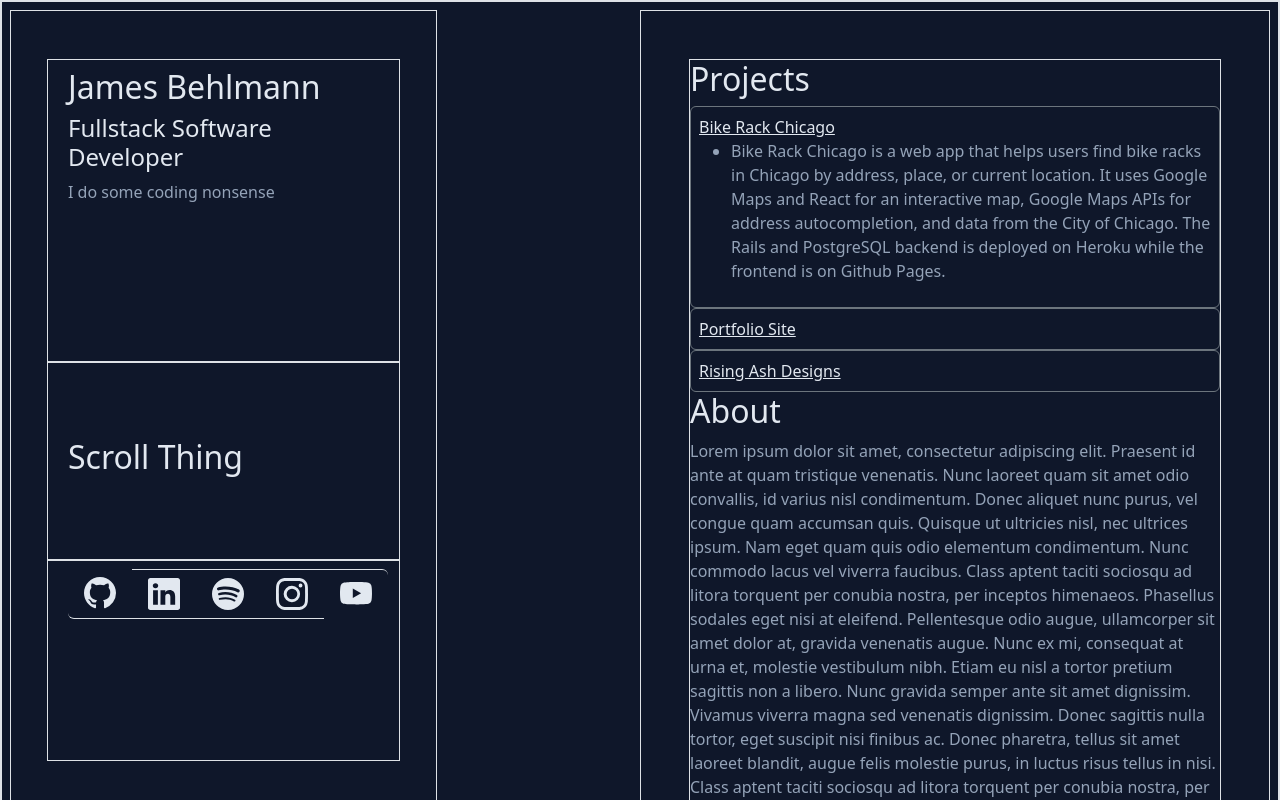
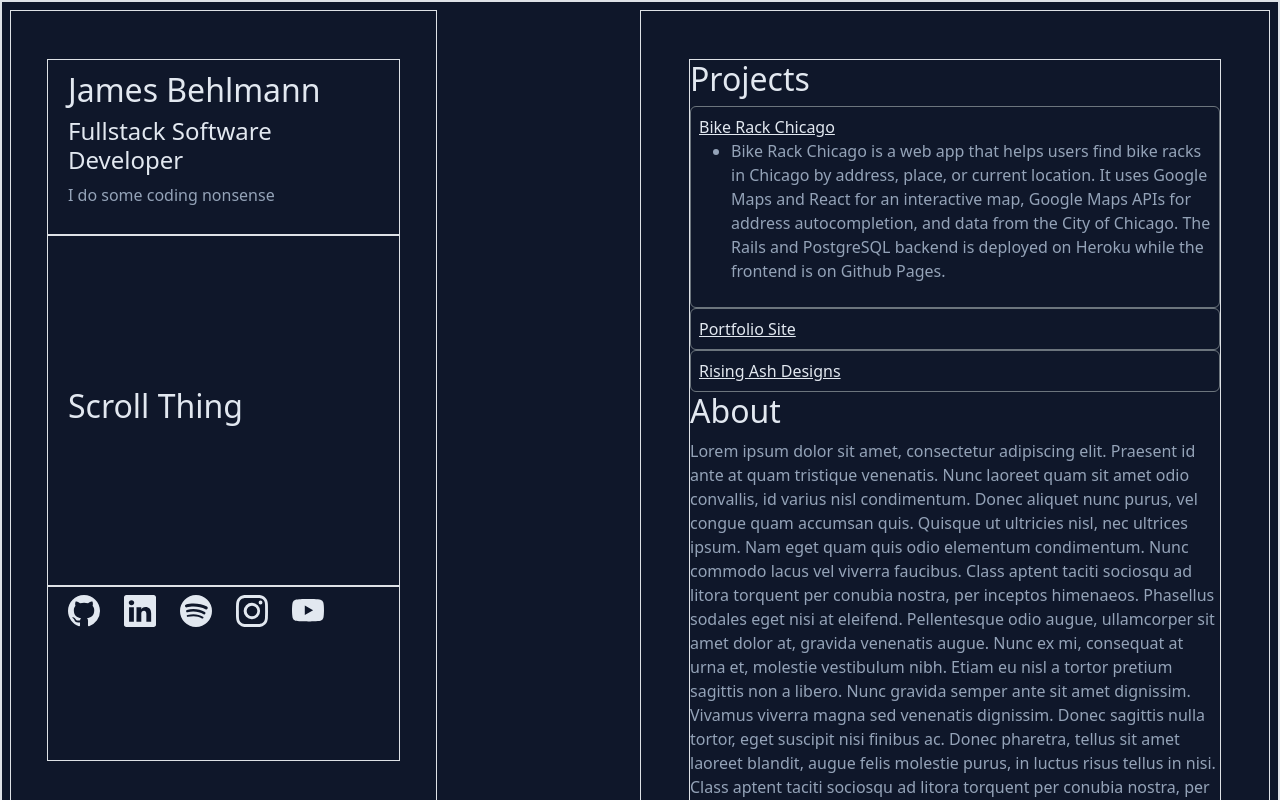
Before and after one commit to jmbehlmann/behlmann-portfolio, a React (Vite) app: page / in a window 1280 px wide. Shown: the top 800 px of the page. Built offline with nearby package versions, Linux system fonts and the light colour scheme.

Commit message:
style link layout

```diff
--- a/src/Content.jsx
+++ b/src/Content.jsx
@@ -14,13 +14,13 @@ export function Content() {
       <div className="container-xxl border">
         <div className="row p-2 border">
           <div className="col-lg-4 position-fixed d-flex flex-column h-100 one p-5 border">
-            <div className="row p-2 border flex-grow-1">
+            <div className="row p-2 h-25 border d-flex flex-column justify-content-center">
               <Header />
             </div>
-            <div className="row p-2 border flex-grow-1 d-flex flex-column justify-content-center">
+            <div className="row p-2 h-50 border d-flex flex-column justify-content-center">
               <Scroll/>
             </div>
-            <div className="row p-2 border flex-grow-1">
+            <div className="row h-25 p-2 border d-flex justify-content-center">
               <Links />
             </div>
           </div>
--- a/src/components/Links.jsx
+++ b/src/components/Links.jsx
@@ -1,43 +1,43 @@
 export function Links() {
   return (
     <div>
-      <ul className="list-group list-group-horizontal list-group-flush">
-        <li className="list-group-item">
+      <div className="row row-cols-auto">
+        <div className="col">
           <a className="svg" href="https://github.com/jmbehlmann" target="_blank" rel="noreferrer noopener" aria-label="GitHub (opens in a new tab)" title="GitHub">
             <svg xmlns="http://www.w3.org/2000/svg" width="2em" height="2em"  className="bi bi-github" viewBox="0 0 16 16">
               <path d="M8 0C3.58 0 0 3.58 0 8c0 3.54 2.29 6.53 5.47 7.59.4.07.55-.17.55-.38 0-.19-.01-.82-.01-1.49-2.01.37-2.53-.49-2.69-.94-.09-.23-.48-.94-.82-1.13-.28-.15-.68-.52-.01-.53.63-.01 1.08.58 1.23.82.72 1.21 1.87.87 2.33.66.07-.52.28-.87.51-1.07-1.78-.2-3.64-.89-3.64-3.95 0-.87.31-1.59.82-2.15-.08-.2-.36-1.02.08-2.12 0 0 .67-.21 2.2.82.64-.18 1.32-.27 2-.27s1.36.09 2 .27c1.53-1.04 2.2-.82 2.2-.82.44 1.1.16 1.92.08 2.12.51.56.82 1.27.82 2.15 0 3.07-1.87 3.75-3.65 3.95.29.25.54.73.54 1.48 0 1.07-.01 1.93-.01 2.2 0 .21.15.46.55.38A8.01 8.01 0 0 0 16 8c0-4.42-3.58-8-8-8"/>
             </svg>
           </a>
-        </li>
-        <li className="list-group-item">
+        </div>
+        <div className="col">
           <a className="svg" href="https://www.linkedin.com/in/jamesbehlmann/" target="_blank" rel="noreferrer noopener" aria-label="Linkedin (opens in a new tab)" title="Linkedin">
             <svg xmlns="http://www.w3.org/2000/svg" width="2em" height="2em"  className="bi bi-linkedin" viewBox="0 0 16 16">
               <path d="M0 1.146C0 .513.526 0 1.175 0h13.65C15.474 0 16 .513 16 1.146v13.708c0 .633-.526 1.146-1.175 1.146H1.175C.526 16 0 15.487 0 14.854zm4.943 12.248V6.169H2.542v7.225zm-1.2-8.212c.837 0 1.358-.554 1.358-1.248-.015-.709-.52-1.248-1.342-1.248S2.4 3.226 2.4 3.934c0 .694.521 1.248 1.327 1.248zm4.908 8.212V9.359c0-.216.016-.432.08-.586.173-.431.568-.878 1.232-.878.869 0 1.216.662 1.216 1.634v3.865h2.401V9.25c0-2.22-1.184-3.252-2.764-3.252-1.274 0-1.845.7-2.165 1.193v.025h-.016l.016-.025V6.169h-2.4c.03.678 0 7.225 0 7.225z"/>
             </svg>
           </a>
-        </li>
-        <li className="list-group-item">
+        </div>
+        <div className="col">
           <a className="svg" href="https://open.spotify.com/user/1281689482" target="_blank" rel="noreferrer noopener" aria-label="Spotify (opens in a new tab)" title="Spotify">
             <svg xmlns="http://www.w3.org/2000/svg" width="2em" height="2em"  className="bi bi-spotify" viewBox="0 0 16 16">
               <path d="M8 0a8 8 0 1 0 0 16A8 8 0 0 0 8 0m3.669 11.538a.5.5 0 0 1-.686.165c-1.879-1.147-4.243-1.407-7.028-.77a.499.499 0 0 1-.222-.973c3.048-.696 5.662-.397 7.77.892a.5.5 0 0 1 .166.686m.979-2.178a.624.624 0 0 1-.858.205c-2.15-1.321-5.428-1.704-7.972-.932a.625.625 0 0 1-.362-1.194c2.905-.881 6.517-.454 8.986 1.063a.624.624 0 0 1 .206.858m.084-2.268C10.154 5.56 5.9 5.419 3.438 6.166a.748.748 0 1 1-.434-1.432c2.825-.857 7.523-.692 10.492 1.07a.747.747 0 1 1-.764 1.288"/>
             </svg>
           </a>
-        </li>
-        <li className="list-group-item">
+        </div>
+        <div className="col">
           <a className="svg" href="https://www.instagram.com/dr.caligari_/" target="_blank" rel="noreferrer noopener" aria-label="Instagram (opens in a new tab)" title="Instagram">
             <svg xmlns="http://www.w3.org/2000/svg" width="2em" height="2em"  className="bi bi-instagram" viewBox="0 0 16 16">
               <path d="M8 0C5.829 0 5.556.01 4.703.048 3.85.088 3.269.222 2.76.42a3.9 3.9 0 0 0-1.417.923A3.9 3.9 0 0 0 .42 2.76C.222 3.268.087 3.85.048 4.7.01 5.555 0 5.827 0 8.001c0 2.172.01 2.444.048 3.297.04.852.174 1.433.372 1.942.205.526.478.972.923 1.417.444.445.89.719 1.416.923.51.198 1.09.333 1.942.372C5.555 15.99 5.827 16 8 16s2.444-.01 3.298-.048c.851-.04 1.434-.174 1.943-.372a3.9 3.9 0 0 0 1.416-.923c.445-.445.718-.891.923-1.417.197-.509.332-1.09.372-1.942C15.99 10.445 16 10.173 16 8s-.01-2.445-.048-3.299c-.04-.851-.175-1.433-.372-1.941a3.9 3.9 0 0 0-.923-1.417A3.9 3.9 0 0 0 13.24.42c-.51-.198-1.092-.333-1.943-.372C10.443.01 10.172 0 7.998 0zm-.717 1.442h.718c2.136 0 2.389.007 3.232.046.78.035 1.204.166 1.486.275.373.145.64.319.92.599s.453.546.598.92c.11.281.24.705.275 1.485.039.843.047 1.096.047 3.231s-.008 2.389-.047 3.232c-.035.78-.166 1.203-.275 1.485a2.5 2.5 0 0 1-.599.919c-.28.28-.546.453-.92.598-.28.11-.704.24-1.485.276-.843.038-1.096.047-3.232.047s-2.39-.009-3.233-.047c-.78-.036-1.203-.166-1.485-.276a2.5 2.5 0 0 1-.92-.598 2.5 2.5 0 0 1-.6-.92c-.109-.281-.24-.705-.275-1.485-.038-.843-.046-1.096-.046-3.233s.008-2.388.046-3.231c.036-.78.166-1.204.276-1.486.145-.373.319-.64.599-.92s.546-.453.92-.598c.282-.11.705-.24 1.485-.276.738-.034 1.024-.044 2.515-.045zm4.988 1.328a.96.96 0 1 0 0 1.92.96.96 0 0 0 0-1.92m-4.27 1.122a4.109 4.109 0 1 0 0 8.217 4.109 4.109 0 0 0 0-8.217m0 1.441a2.667 2.667 0 1 1 0 5.334 2.667 2.667 0 0 1 0-5.334"/>
             </svg>
           </a>
-        </li>
-        <li className="list-group-item">
+        </div>
+        <div className="col">
           <a className="svg" href="https://www.youtube.com/@jmbehlmann/videos" target="_blank" rel="noreferrer noopener" aria-label="Youtube (opens in a new tab)" title="Youtube">
             <svg xmlns="http://www.w3.org/2000/svg" width="2em" height="2em"  className="bi bi-youtube" viewBox="0 0 16 16">
               <path d="M8.051 1.999h.089c.822.003 4.987.033 6.11.335a2.01 2.01 0 0 1 1.415 1.42c.101.38.172.883.22 1.402l.01.104.022.26.008.104c.065.914.073 1.77.074 1.957v.075c-.001.194-.01 1.108-.082 2.06l-.008.105-.009.104c-.05.572-.124 1.14-.235 1.558a2.01 2.01 0 0 1-1.415 1.42c-1.16.312-5.569.334-6.18.335h-.142c-.309 0-1.587-.006-2.927-.052l-.17-.006-.087-.004-.171-.007-.171-.007c-1.11-.049-2.167-.128-2.654-.26a2.01 2.01 0 0 1-1.415-1.419c-.111-.417-.185-.986-.235-1.558L.09 9.82l-.008-.104A31 31 0 0 1 0 7.68v-.123c.002-.215.01-.958.064-1.778l.007-.103.003-.052.008-.104.022-.26.01-.104c.048-.519.119-1.023.22-1.402a2.01 2.01 0 0 1 1.415-1.42c.487-.13 1.544-.21 2.654-.26l.17-.007.172-.006.086-.003.171-.007A100 100 0 0 1 7.858 2zM6.4 5.209v4.818l4.157-2.408z"/>
             </svg>
           </a>
-        </li>
-      </ul>
+        </div>
+      </div>
     </div>
   )
 }
```
